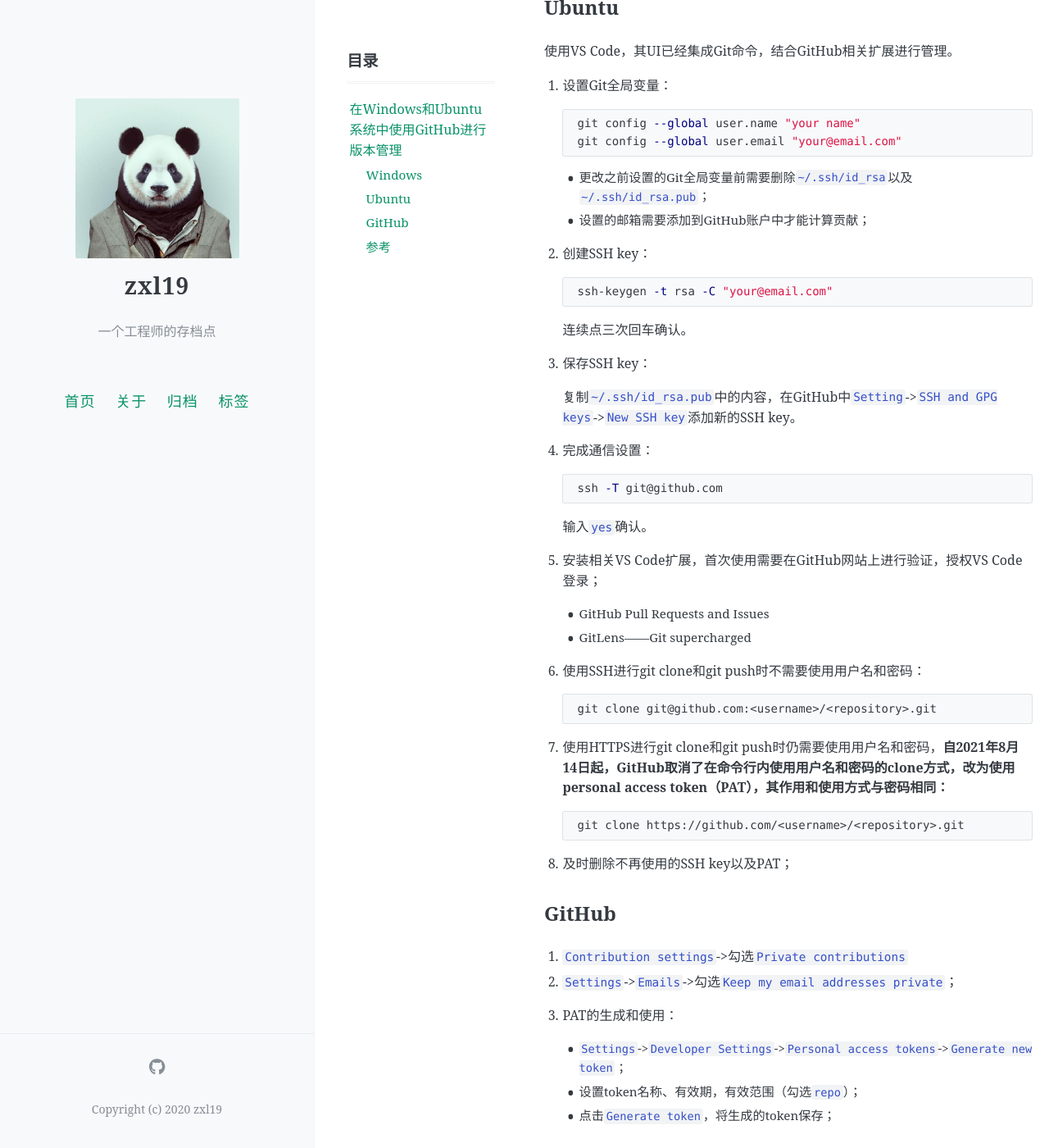
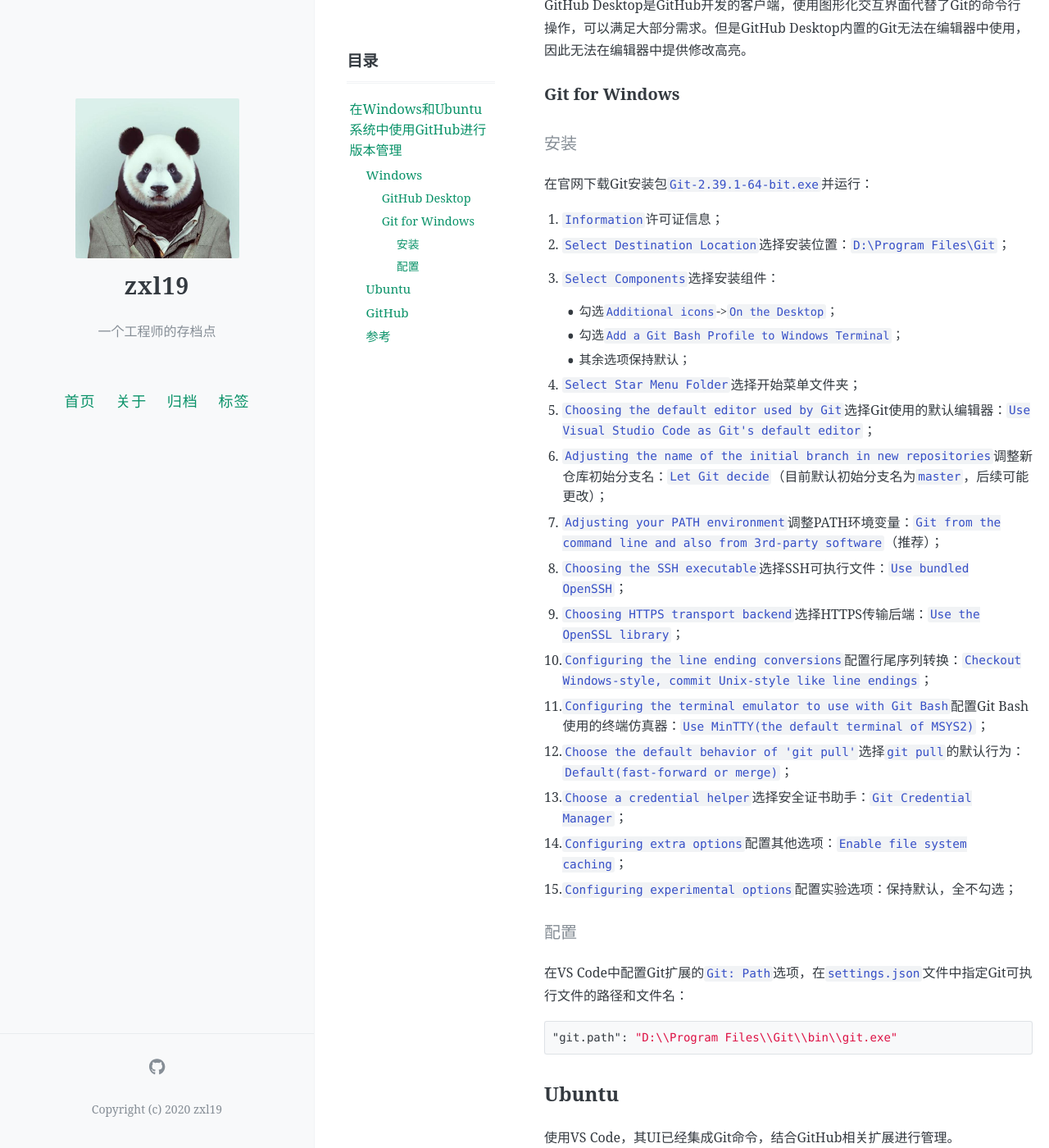
Before and after one commit to zxl19/zxl19.github.io, a Jekyll site: the page built from _posts/2020-06-25-github-setup.md, in a window 1280 px wide and 1400 px high, scrolled down 391 px. Shown: the whole window at 82% size. Built offline with Jekyll 4.4.1, drawn with Linux system fonts in a browser that asks for light colours; comment, search, counter and statistics services are not loaded; some of the changed text lies outside the part shown.

Commit message:
Update 2020-06-25-github-setup.md

````diff
--- a/_posts/2020-06-25-github-setup.md
+++ b/_posts/2020-06-25-github-setup.md
@@ -15,7 +15,44 @@ pinned: false
 
 ## Windows
 
-使用GitHub Desktop进行管理，可以满足大部分需求。
+### GitHub Desktop
+
+GitHub Desktop是GitHub开发的客户端，使用图形化交互界面代替了Git的命令行操作，可以满足大部分需求。但是GitHub Desktop内置的Git无法在编辑器中使用，因此无法在编辑器中提供修改高亮。
+
+### Git for Windows
+
+#### 安装
+
+在官网下载Git安装包`Git-2.39.1-64-bit.exe`并运行：
+
+1. `Information`许可证信息；
+2. `Select Destination Location`选择安装位置：`D:\Program Files\Git`；
+3. `Select Components`选择安装组件：
+
+    - 勾选`Additional icons`->`On the Desktop`；
+    - 勾选`Add a Git Bash Profile to Windows Terminal`；
+    - 其余选项保持默认；
+
+4. `Select Star Menu Folder`选择开始菜单文件夹；
+5. `Choosing the default editor used by Git`选择Git使用的默认编辑器：`Use Visual Studio Code as Git's default editor`；
+6. `Adjusting the name of the initial branch in new repositories`调整新仓库初始分支名：`Let Git decide`（目前默认初始分支名为`master`，后续可能更改）；
+7. `Adjusting your PATH environment`调整PATH环境变量：`Git from the command line and also from 3rd-party software`（推荐）；
+8. `Choosing the SSH executable`选择SSH可执行文件：`Use bundled OpenSSH`；
+9. `Choosing HTTPS transport backend`选择HTTPS传输后端：`Use the OpenSSL library`；
+10. `Configuring the line ending conversions`配置行尾序列转换：`Checkout Windows-style, commit Unix-style like line endings`；
+11. `Configuring the terminal emulator to use with Git Bash`配置Git Bash使用的终端仿真器：`Use MinTTY(the default terminal of MSYS2)`；
+12. `Choose the default behavior of 'git pull'`选择`git pull`的默认行为：`Default(fast-forward or merge)`；
+13. `Choose a credential helper`选择安全证书助手：`Git Credential Manager`；
+14. `Configuring extra options`配置其他选项：`Enable file system caching`；
+15. `Configuring experimental options`配置实验选项：保持默认，全不勾选；
+
+#### 配置
+
+在VS Code中配置Git扩展的`Git: Path`选项，在`settings.json`文件中指定Git可执行文件的路径和文件名：
+
+```json
+"git.path": "D:\\Program Files\\Git\\bin\\git.exe"
+```
 
 ## Ubuntu
 
@@ -82,10 +119,12 @@ pinned: false
 
 ## 参考
 
-1. [GitHub Desktop](https://desktop.github.com/)
-2. [在VScode上配置Git-浪晋的文章-知乎](https://zhuanlan.zhihu.com/p/31417255)
-3. [Missing contributions-GitHub Docs](https://docs.github.com/en/account-and-profile/setting-up-and-managing-your-github-profile/managing-contribution-settings-on-your-profile/why-are-my-contributions-not-showing-up-on-my-profile)
-4. [Managing email preferences-GitHub Docs](https://docs.github.com/en/account-and-profile/setting-up-and-managing-your-personal-account-on-github/managing-email-preferences)
-5. [Token authentication requirements for Git operations-GitHub Blog](https://github.blog/2020-12-15-token-authentication-requirements-for-git-operations/)
-6. [Creating a personal access token-GitHub Docs](https://docs.github.com/en/authentication/keeping-your-account-and-data-secure/creating-a-personal-access-token)
-7. [GitHub防黑客新措施：弃用账密验证Git操作，改用token或SSH密钥，今天0点已执行-量子位的文章-知乎](https://zhuanlan.zhihu.com/p/399759963)
+1. [GitHub Desktop](https://desktop.github.com)
+2. [Git](https://git-scm.com)
+3. [Windows系统Git安装教程（详解Git安装过程）-maanlong的文章-知乎](https://zhuanlan.zhihu.com/p/242540359)
+4. [在VScode上配置Git-浪晋的文章-知乎](https://zhuanlan.zhihu.com/p/31417255)
+5. [Missing contributions-GitHub Docs](https://docs.github.com/en/account-and-profile/setting-up-and-managing-your-github-profile/managing-contribution-settings-on-your-profile/why-are-my-contributions-not-showing-up-on-my-profile)
+6. [Managing email preferences-GitHub Docs](https://docs.github.com/en/account-and-profile/setting-up-and-managing-your-personal-account-on-github/managing-email-preferences)
+7. [Token authentication requirements for Git operations-GitHub Blog](https://github.blog/2020-12-15-token-authentication-requirements-for-git-operations/)
+8. [Creating a personal access token-GitHub Docs](https://docs.github.com/en/authentication/keeping-your-account-and-data-secure/creating-a-personal-access-token)
+9. [GitHub防黑客新措施：弃用账密验证Git操作，改用token或SSH密钥，今天0点已执行-量子位的文章-知乎](https://zhuanlan.zhihu.com/p/399759963)
````
